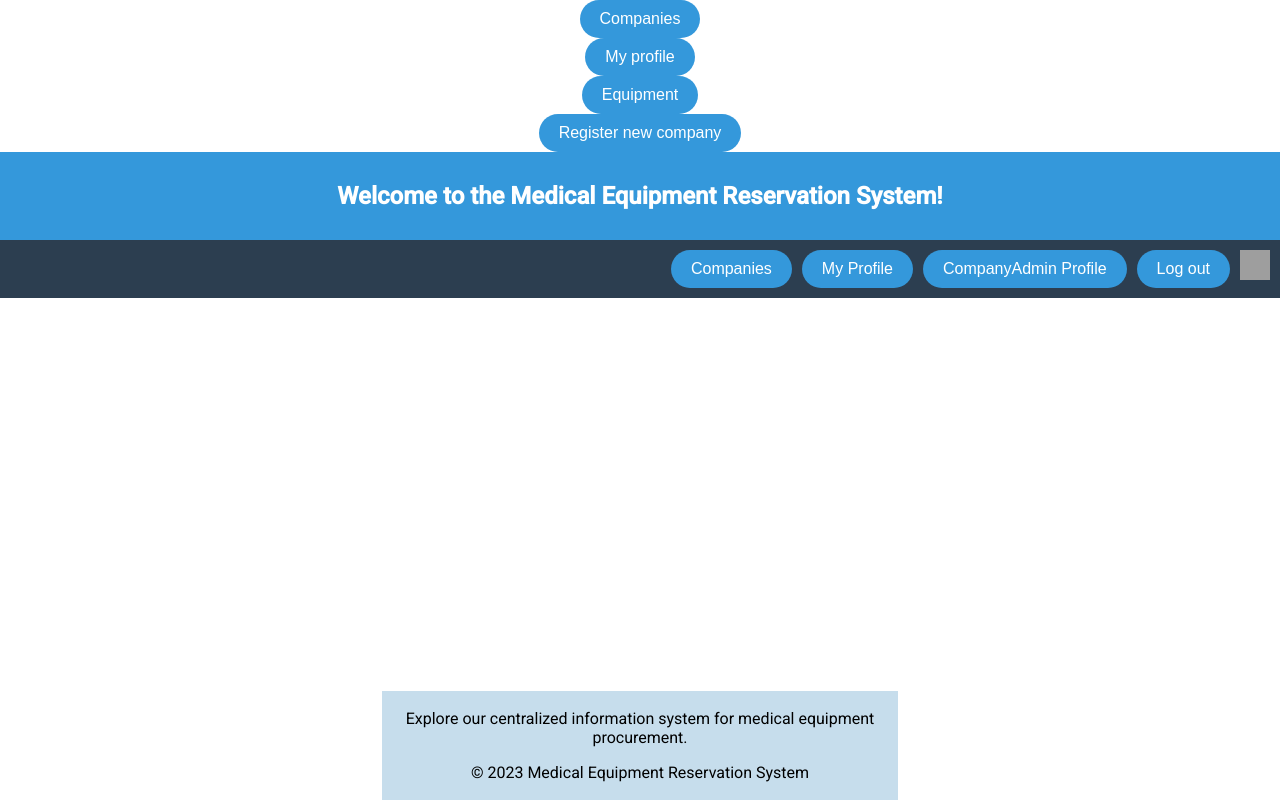
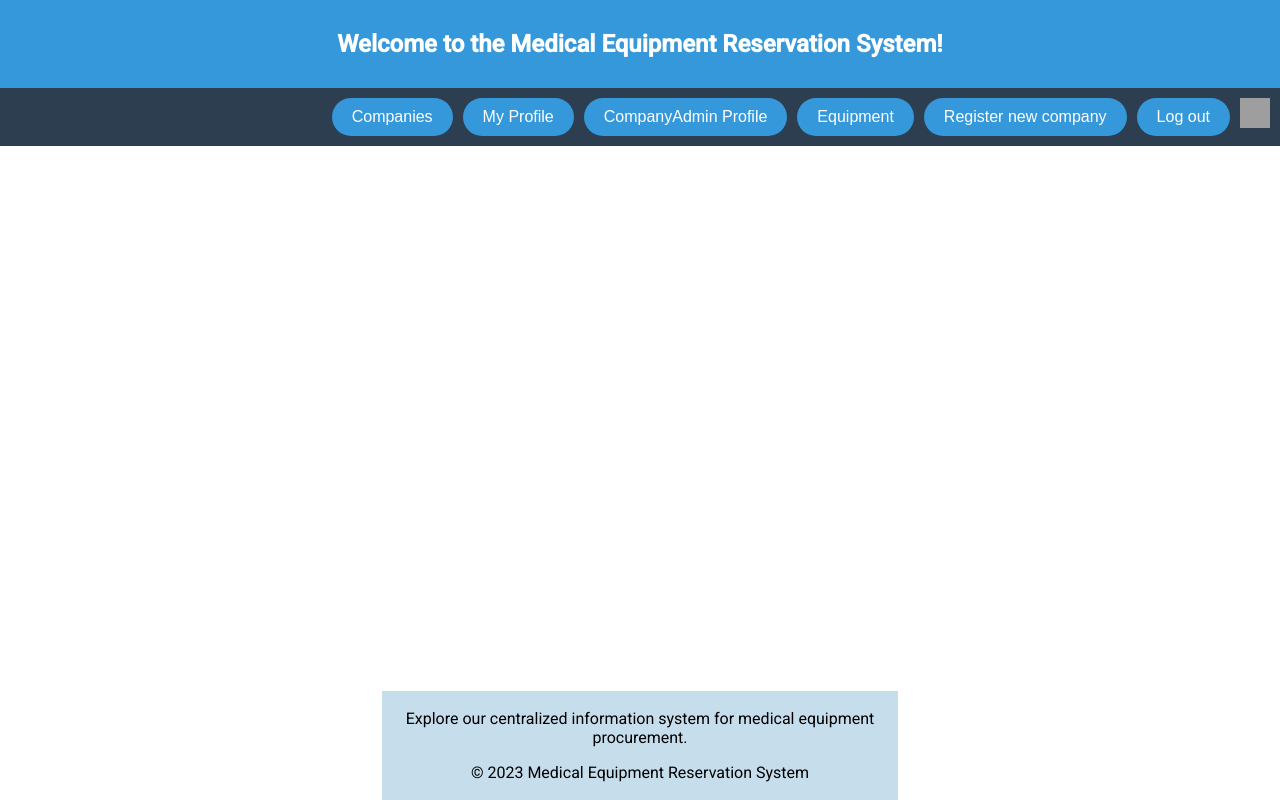
Before and after one commit to ISA-project-2023/frontend, an Angular app in the folder frontend-app/: page /home in a window 1280 px wide. Built offline with nearby package versions, Linux system fonts and the light colour scheme; sample sign-in values are in the browser's storage; grey boxes are pictures that could not be loaded.

Commit message:
conflicts fixed

```diff
--- a/frontend-app/src/features/companies/search-equipment/search-equipment.component.ts
+++ b/frontend-app/src/features/companies/search-equipment/search-equipment.component.ts
@@ -23,7 +23,6 @@ export class SearchEquipmentComponent {
     this.companyService.getCompanies().subscribe(
       (data) => {
         this.companies = data;
-        //this.filteredCompanies = data;
         console.log(this.companies);
       },
       (error) => {
--- a/frontend-app/src/features/home/home/home.component.html
+++ b/frontend-app/src/features/home/home/home.component.html
@@ -1,8 +1,4 @@
 <div class="container">
-  <button (click)="navigateToCompanies()">Companies</button>
-  <button *ngIf="isLoggedIn()" (click)="navigateToMyProfile()">My profile</button>
-  <button *ngIf="isLoggedIn()" (click)="navigateToEquipmentSearch()">Equipment</button>
-  <button *ngIf="isLoggedIn()" (click)="navigateToCompanyRegistration()">Register new company</button>
   <header>
     <h2>Welcome to the Medical Equipment Reservation System!</h2>
   </header>
@@ -11,6 +7,8 @@
       <li><button (click)="navigateToCompanies()">Companies</button></li>
       <li *ngIf="isLoggedIn()"><button (click)="navigateToMyProfile()">My Profile</button></li>
       <li *ngIf="isLoggedIn()"><button (click)="navigateToCompanyAdminProfile()">CompanyAdmin Profile</button></li>
+      <li *ngIf="isLoggedIn()"><button (click)="navigateToEquipmentSearch()">Equipment</button> </li>
+      <li *ngIf="isLoggedIn()"> <button (click)="navigateToCompanyRegistration()">Register new company</button></li>
       <li *ngIf="!isLoggedIn()"><button (click)="navigateToLogin()">Log in</button></li>
       <li *ngIf="isLoggedIn()"><button (click)="logout()">Log out</button></li>
       <li><img src="https://cdn-icons-png.flaticon.com/256/8166/8166558.png" alt="Sidebar Toggle" (click)="toggleSidebar()" style="cursor: pointer; width: 30px; height: 30px;"></li>
```
